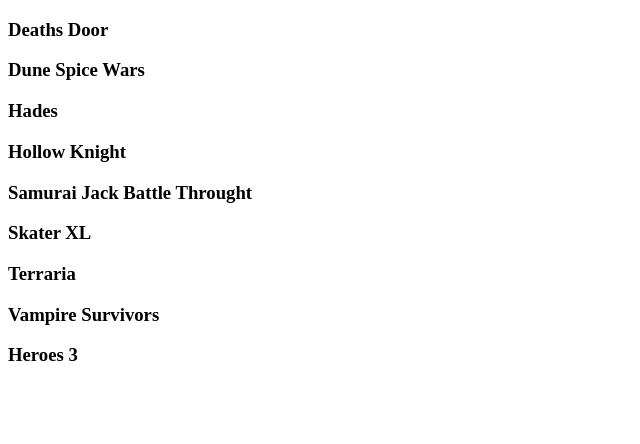
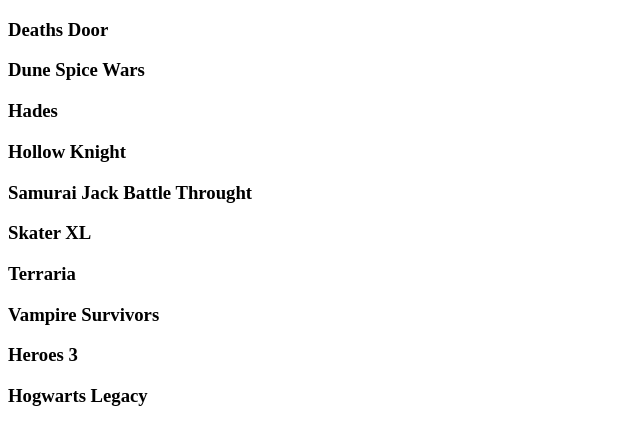
Before and after one commit to IgenJa/Gamek, a plain HTML site: page index.html in a window 1280 px wide. Shown: the whole page, without its empty margins (0-640 px from the left). Drawn offline with Linux system fonts and the light colour scheme.

Commit message:
Update index.html

```diff
--- a/index.html
+++ b/index.html
@@ -15,5 +15,6 @@
     <h3>Terraria</h3>
     <h3>Vampire Survivors</h3>
     <h3>Heroes 3</h3>
+    <h3>Hogwarts Legacy</h3>
 </body>
 </html>
```
